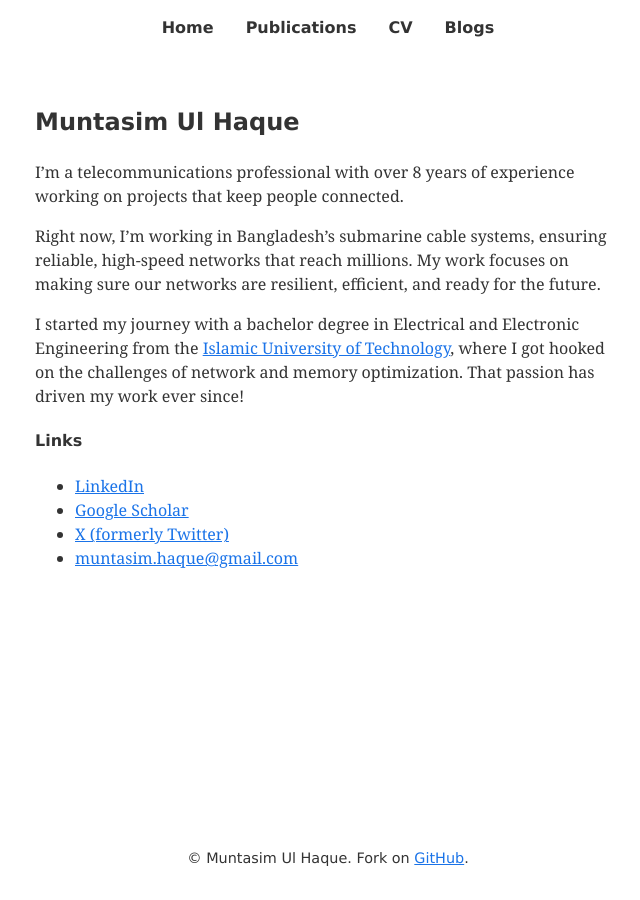
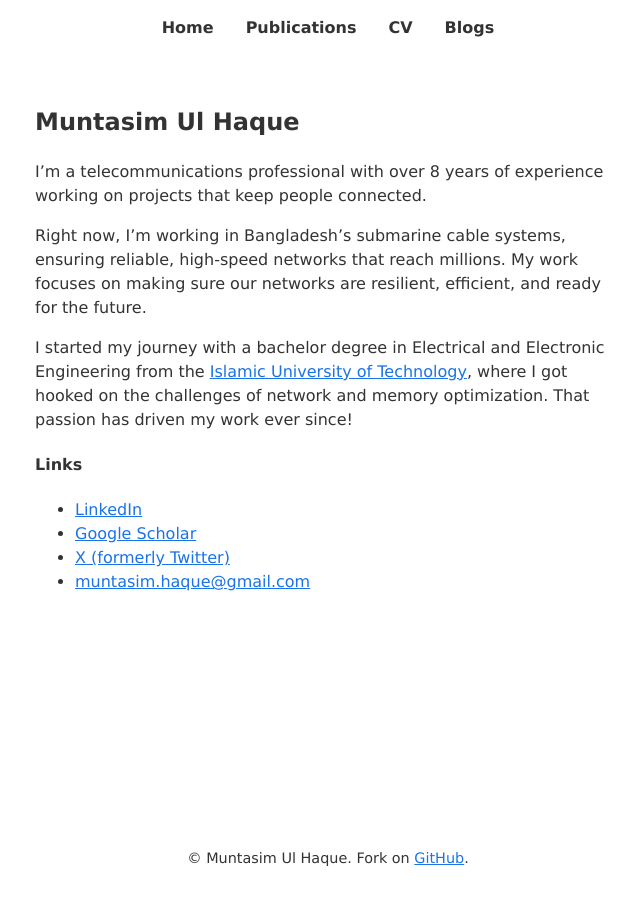
Before and after one commit to muntasimulhaque/muntasimulhaque.github.io, a Jekyll site: the page built from index.md, in a window 1280 px wide. Shown: the whole page, without its empty margins (312-952 px from the left). Built offline with Jekyll 4.4.1, drawn with Linux system fonts in a browser that asks for light colours; our own code applies the rules of GitHub Pages for plain Markdown files.

Commit message:
Update main.css

```diff
--- a/assets/css/main.css
+++ b/assets/css/main.css
@@ -5,19 +5,19 @@
     --link-color: #1a73e8;
     --visited-link-color: #673ab7;
     --selection-color: #DFEAFB;
-    --max-content-width: 650px; /* Reduced max content width for better readability */
+    --max-content-width: 650px;
 }
 
 /* Global styles */
 body {
-    font-family: Georgia, 'Times New Roman', Times, serif; /* Georgia for body text */
+    font-family: Verdana, Geneva, sans-serif; /* Changed from Georgia to Verdana */
     line-height: 1.5;
     color: var(--text-color);
     background-color: var(--background-color);
     margin: 0;
     padding: 0;
     width: 100%;
-    overflow-x: hidden; /* Prevent horizontal scrolling */
+    overflow-x: hidden;
     display: flex;
     flex-direction: column;
     min-height: 100vh;
@@ -26,21 +26,21 @@ body {
 main {
     flex: 1;
     padding: 2rem;
-    max-width: var(--max-content-width); /* Reduced for improved readability */
+    max-width: var(--max-content-width);
     margin: 0 auto;
     width: 100%;
-    box-sizing: border-box; /* Include padding in width calculation */
+    box-sizing: border-box;
 }
 
-/* Headings - Use Verdana for headings */
+/* Headings - Keep using Verdana */
 h1, h2, h3, h4, h5, h6 {
-    font-family: Verdana, Geneva, sans-serif; /* Verdana for headings */
+    font-family: Verdana, Geneva, sans-serif;
 }
 
 /* Header and navigation */
 header {
-    font-family: Verdana, Geneva, sans-serif; /* Verdana for headings */
-	padding: 1rem;
+    font-family: Verdana, Geneva, sans-serif;
+    padding: 1rem;
     margin-bottom: 1rem;
     position: relative;
     width: 100%;
@@ -53,9 +53,6 @@ a {
 
 a:visited {
     color: var(--visited-link-color);
-}
-
-a:hover {
 }
 
 ::selection {
@@ -132,22 +129,22 @@ nav a:hover {
 
 /* Blog post styles */
 .blog-post h1 {
-    font-size: 1.5em;  /* Reduce font size to be closer to other headings */
+    font-size: 1.5em;
     color: var(--primary-color);
     margin-top: 0;
     margin-bottom: 0.5rem;
 }
 
 .blog-post {
-    max-width: var(--max-content-width); /* Reduced for better readability */
+    max-width: var(--max-content-width);
 }
 
 .blog-post .blog-date {
     display: block;
     font-size: 0.9em;
     color: var(--text-color);
-    margin-top: 0.2rem; /* Small margin to separate the date from the title */
-    margin-bottom: 1rem; /* Adjust space between date and content */
+    margin-top: 0.2rem;
+    margin-bottom: 1rem;
 }
 
 .blog-content {
@@ -162,18 +159,18 @@ nav a:hover {
 /* Main content */
 article {
     flex: 1;
-    max-width: var(--max-content-width); /* Reduced for better readability */
+    max-width: var(--max-content-width);
     width: 100%;
     box-sizing: border-box;
 }
 
 article h1 {
     color: var(--primary-color);
-    margin-top: 0; /* This ensures the title aligns well with the rest of the content */
+    margin-top: 0;
 }
 
 footer {
-    font-family: Verdana, Geneva, sans-serif; /* Verdana for headings */
+    font-family: Verdana, Geneva, sans-serif;
     text-align: center;
     padding: 1rem;
     color: var(--text-color);
@@ -220,7 +217,7 @@ footer {
     }
 
     nav a {
-        font-family: Verdana, Geneva, sans-serif; /* Verdana for headings */
+        font-family: Verdana, Geneva, sans-serif;
         display: block;
         color: var(--primary-color);
         padding: 0.5rem 1rem;
@@ -228,7 +225,7 @@ footer {
     }
 
     nav a:hover {
-        font-family: Verdana, Geneva, sans-serif; /* Verdana for headings */
+        font-family: Verdana, Geneva, sans-serif;
         display: block;
         color: var(--link-color);
         padding: 0.5rem 1rem;
```
